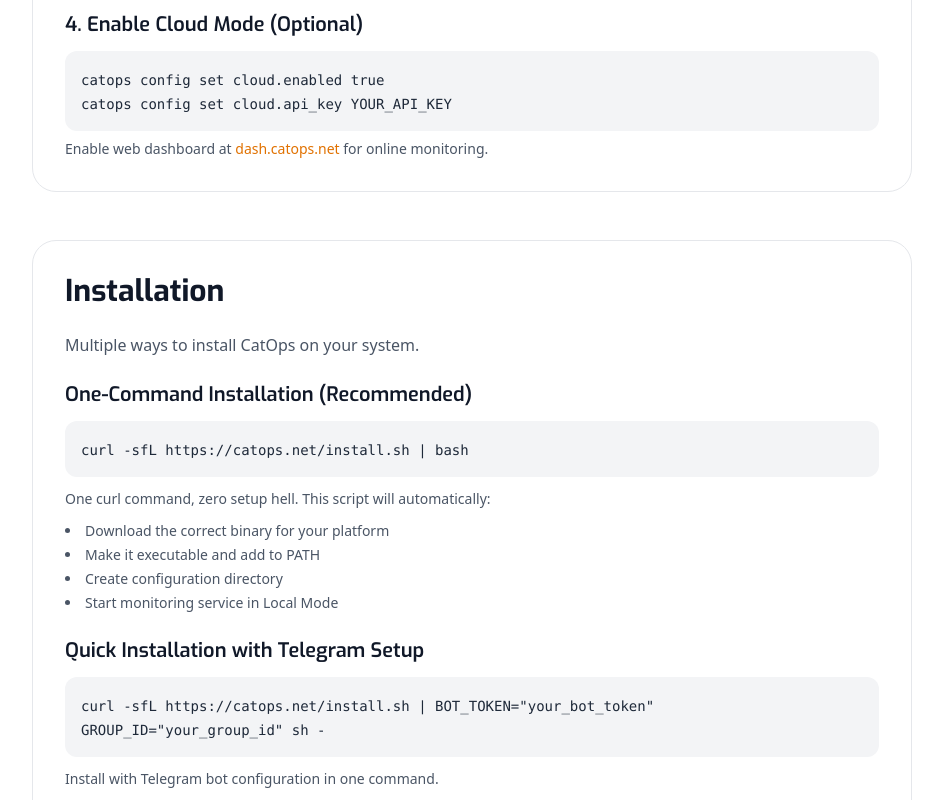
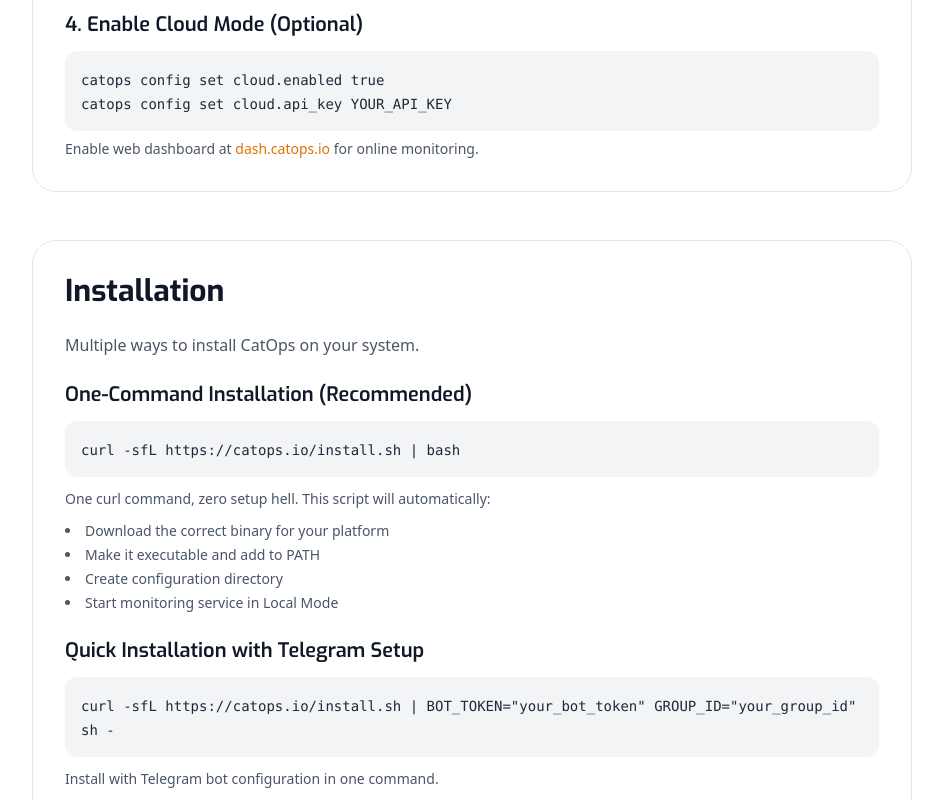
Before and after one commit to themilan1337/catops-landing, a Nuxt app: page /docs in a window 1280 px wide. Shown: the part 1200-2000 px from the top of the page, without its empty margins (320-1263 px from the left). Built offline with nearby package versions, Linux system fonts and the light colour scheme.

Commit message:
catops.net -> catops.io

```diff
--- a/app/layouts/default.vue
+++ b/app/layouts/default.vue
@@ -55,7 +55,7 @@
             <NuxtLink to="/contact" class="mr-4 hover:underline md:mr-6">Contact</NuxtLink>
           </li>
           <li>
-            <NuxtLink to="mailto:contact@catops.net" class="mr-4 hover:underline md:mr-6">E-Mail</NuxtLink>
+            <NuxtLink to="mailto:contact@catops.io" class="mr-4 hover:underline md:mr-6">E-Mail</NuxtLink>
           </li>
         </ul>
         <span class="text-sm text-gray-500 sm:text-center dark:text-gray-400">© 2025 <NuxtLink to="/" class="hover:underline">CatOps™</NuxtLink>. All Rights Reserved.</span>
--- a/app/pages/contact.vue
+++ b/app/pages/contact.vue
@@ -72,14 +72,14 @@
   ogTitle: 'Contact CatOps - Get Help with Server Monitoring Setup',
   ogDescription: 'Get in touch with us. We\'d love to hear from you and help with your server monitoring needs.',
   ogImage: '/images/catops-contact-og.jpg',
-  ogUrl: 'https://catops.net/contact',
+  ogUrl: 'https://catops.io/contact',
   ogType: 'website',
   twitterCard: 'summary_large_image',
   twitterTitle: 'Contact CatOps - We\'re Here to Help',
   twitterDescription: 'Have questions about server monitoring? Our team is ready to assist you 24/7.',
   twitterImage: '/images/catops-contact-og.jpg',
   robots: 'index, follow',
-  canonical: 'https://catops.net/contact'
+  canonical: 'https://catops.io/contact'
 })
 
 useSchemaOrg([
@@ -87,7 +87,7 @@
     '@type': 'ContactPage',
     name: 'Contact CatOps',
     description: 'Get in touch with CatOps for server monitoring support and enterprise solutions',
-    url: 'https://catops.net/contact'
+    url: 'https://catops.io/contact'
   },
   {
     '@type': 'Organization',
@@ -95,7 +95,7 @@
     contactPoint: {
       '@type': 'ContactPoint',
       contactType: 'customer service',
-      email: 'support@catops.net',
+      email: 'support@catops.io',
       availableLanguage: 'English'
     }
   }
@@ -220,7 +220,7 @@
                     <div class="mx-auto max-w-screen-sm text-center">
                         <h2 class="mb-4 text-4xl tracking-tight font-extrabold leading-tight text-zinc-900 dark:text-white">Ready to start monitoring?</h2>
                         <p class="mb-6 font-light text-zinc-500 dark:text-zinc-400 md:text-lg">Don't wait for issues to find you. Start monitoring your infrastructure today.</p>
-                        <a href="https://dash.catops.net/" class="text-white bg-amber-700 hover:bg-amber-800 focus:ring-4 focus:ring-amber-300 font-medium rounded-2xl text-sm px-5 py-2.5 mr-2 mb-2 dark:bg-amber-600 dark:hover:bg-amber-700 focus:outline-none dark:focus:ring-amber-800">Get Started Free</a>
+                        <a href="https://dash.catops.io/" class="text-white bg-amber-700 hover:bg-amber-800 focus:ring-4 focus:ring-amber-300 font-medium rounded-2xl text-sm px-5 py-2.5 mr-2 mb-2 dark:bg-amber-600 dark:hover:bg-amber-700 focus:outline-none dark:focus:ring-amber-800">Get Started Free</a>
                     </div>
                 </div>
             </section>
--- a/app/pages/docs.vue
+++ b/app/pages/docs.vue
@@ -7,14 +7,14 @@
   ogTitle: 'CatOps Documentation - Complete Server Monitoring Guide',
   ogDescription: 'Complete documentation to get you started with CatOps server monitoring. Quick setup to advanced configurations.',
   ogImage: '/images/catops-docs-og.jpg',
-  ogUrl: 'https://catops.net/docs',
+  ogUrl: 'https://catops.io/docs',
   ogType: 'website',
   twitterCard: 'summary_large_image',
   twitterTitle: 'CatOps Documentation - Complete Guide',
   twitterDescription: 'Everything you need to know about CatOps server monitoring. Comprehensive guides and examples.',
   twitterImage: '/images/catops-docs-og.jpg',
   robots: 'index, follow',
-  canonical: 'https://catops.net/docs'
+  canonical: 'https://catops.io/docs'
 })
 
 useSchemaOrg([
@@ -31,7 +31,7 @@
       name: 'CatOps',
       logo: {
         '@type': 'ImageObject',
-        url: 'https://catops.net/logo.png'
+        url: 'https://catops.io/logo.png'
       }
     },
     datePublished: '2024-01-01',
@@ -120,7 +120,7 @@
                                 <div>
                                     <h3 class="text-xl font-semibold text-gray-900 dark:text-white mb-3">1. Install CatOps</h3>
                                     <div class="bg-gray-100 dark:bg-gray-800 rounded-xl p-4">
-                                        <code class="text-sm text-gray-800 dark:text-gray-200">curl -sfL https://catops.net/install.sh | bash</code>
+                                        <code class="text-sm text-gray-800 dark:text-gray-200">curl -sfL https://catops.io/install.sh | bash</code>
                                     </div>
                                     <p class="text-sm text-gray-600 dark:text-gray-400 mt-2">One curl command, zero setup hell. Ultra-lightweight server monitoring tool.</p>
                                 </div>
@@ -152,7 +152,7 @@
                                     <div class="bg-gray-100 dark:bg-gray-800 rounded-xl p-4">
                                         <code class="text-sm text-gray-800 dark:text-gray-200">catops config set cloud.enabled true<br>catops config set cloud.api_key YOUR_API_KEY</code>
                                     </div>
-                                    <p class="text-sm text-gray-600 dark:text-gray-400 mt-2">Enable web dashboard at <a href="https://dash.catops.net" class="text-amber-600 hover:text-amber-700">dash.catops.net</a> for online monitoring.</p>
+                                    <p class="text-sm text-gray-600 dark:text-gray-400 mt-2">Enable web dashboard at <a href="https://dash.catops.io" class="text-amber-600 hover:text-amber-700">dash.catops.io</a> for online monitoring.</p>
                                 </div>
                             </div>
                         </div>
@@ -168,7 +168,7 @@
                                 <div>
                                     <h3 class="text-xl font-semibold text-gray-900 dark:text-white mb-3">One-Command Installation (Recommended)</h3>
                                     <div class="bg-gray-100 dark:bg-gray-800 rounded-xl p-4 mb-3">
-                                        <code class="text-sm text-gray-800 dark:text-gray-200">curl -sfL https://catops.net/install.sh | bash</code>
+                                        <code class="text-sm text-gray-800 dark:text-gray-200">curl -sfL https://catops.io/install.sh | bash</code>
                                     </div>
                                     <p class="text-sm text-gray-600 dark:text-gray-400 mb-3">One curl command, zero setup hell. This script will automatically:</p>
                                     <ul class="text-sm text-gray-600 dark:text-gray-400 list-disc list-inside space-y-1">
@@ -182,7 +182,7 @@
                                 <div>
                                     <h3 class="text-xl font-semibold text-gray-900 dark:text-white mb-3">Quick Installation with Telegram Setup</h3>
                                     <div class="bg-gray-100 dark:bg-gray-800 rounded-xl p-4 mb-3">
-                                        <code class="text-sm text-gray-800 dark:text-gray-200">curl -sfL https://catops.net/install.sh | BOT_TOKEN="your_bot_token" GROUP_ID="your_group_id" sh -</code>
+                                        <code class="text-sm text-gray-800 dark:text-gray-200">curl -sfL https://catops.io/install.sh | BOT_TOKEN="your_bot_token" GROUP_ID="your_group_id" sh -</code>
                                     </div>
                                     <p class="text-sm text-gray-600 dark:text-gray-400">Install with Telegram bot configuration in one command.</p>
                                 </div>
@@ -193,7 +193,7 @@
                                         <div>
                                             <h4 class="font-medium text-gray-900 dark:text-white mb-2">Linux (x86_64)</h4>
                                             <div class="bg-gray-100 dark:bg-gray-800 rounded-xl p-4">
-                                                <code class="text-sm text-gray-800 dark:text-gray-200">wget https://releases.catops.net/latest/catops-linux-amd64.tar.gz<br>tar -xzf catops-linux-amd64.tar.gz<br>sudo mv catops /usr/local/bin/</code>
+                                                <code class="text-sm text-gray-800 dark:text-gray-200">wget https://releases.catops.io/latest/catops-linux-amd64.tar.gz<br>tar -xzf catops-linux-amd64.tar.gz<br>sudo mv catops /usr/local/bin/</code>
                                             </div>
                                         </div>
                                         <div>
@@ -271,7 +271,7 @@
                                     <div class="space-y-3">
                                         <div>
                                             <h4 class="font-medium text-gray-900 dark:text-white mb-2">1. Get API Key</h4>
-                                            <p class="text-sm text-gray-600 dark:text-gray-400 mb-2">Visit <a href="https://dash.catops.net" class="text-blue-600 dark:text-blue-400 hover:underline">dash.catops.net</a> to create an account and get your API key.</p>
+                                            <p class="text-sm text-gray-600 dark:text-gray-400 mb-2">Visit <a href="https://dash.catops.io" class="text-blue-600 dark:text-blue-400 hover:underline">dash.catops.io</a> to create an account and get your API key.</p>
                                         </div>
 
                                         <div>
@@ -364,7 +364,7 @@
                             </div>
                             <h3 class="text-lg font-semibold text-gray-900 dark:text-white mb-2">Email Support</h3>
                             <p class="text-gray-500 dark:text-gray-400 mb-4">Get direct help from our support team via email.</p>
-                            <a href="mailto:support@catops.net" class="text-amber-600 hover:text-amber-700 font-medium">Contact Support →</a>
+                            <a href="mailto:support@catops.io" class="text-amber-600 hover:text-amber-700 font-medium">Contact Support →</a>
                         </div>
                         <div class="text-center">
                             <div class="w-16 h-16 bg-amber-100 dark:bg-amber-900/20 rounded-2xl flex items-center justify-center mx-auto mb-4">
@@ -386,7 +386,7 @@
                     <div class="mx-auto max-w-screen-sm text-center">
                         <h2 class="mb-4 text-4xl tracking-tight font-extrabold leading-tight text-gray-900 dark:text-white">Ready to start monitoring?</h2>
                         <p class="mb-6 font-light text-gray-500 dark:text-gray-400 md:text-lg">Follow our quick start guide and have CatOps running in minutes.</p>
-                        <a href="https://dash.catops.net/" class="text-white bg-amber-700 hover:bg-amber-800 focus:ring-4 focus:ring-amber-300 font-medium rounded-2xl text-sm px-5 py-2.5 mr-2 mb-2 dark:bg-amber-600 dark:hover:bg-amber-700 focus:outline-none dark:focus:ring-amber-800">Get Started Now</a>
+                        <a href="https://dash.catops.io/" class="text-white bg-amber-700 hover:bg-amber-800 focus:ring-4 focus:ring-amber-300 font-medium rounded-2xl text-sm px-5 py-2.5 mr-2 mb-2 dark:bg-amber-600 dark:hover:bg-amber-700 focus:outline-none dark:focus:ring-amber-800">Get Started Now</a>
                     </div>
                 </div>
             </section>
--- a/app/pages/index.vue
+++ b/app/pages/index.vue
@@ -31,22 +31,22 @@
     ogTitle: 'CatOps - AI-Powered Server Monitoring | Real-Time Alerts & Live Stats',
     ogDescription: 'Don\'t wait for production to go down. Know before it happens with CatOps AI-powered server monitoring.',
     ogImage: '/images/catops-og.jpg',
-    ogUrl: 'https://catops.net',
+    ogUrl: 'https://catops.io',
     ogType: 'website',
     twitterCard: 'summary_large_image',
     twitterTitle: 'CatOps - AI-Powered Server Monitoring',
     twitterDescription: 'Real-time server monitoring with AI-powered alerts. One curl command, zero setup hell.',
     twitterImage: '/images/catops-og.jpg',
     robots: 'index, follow',
-    canonical: 'https://catops.net'
+    canonical: 'https://catops.io'
 })
 
 useSchemaOrg([
     {
         '@type': 'Organization',
         name: 'CatOps',
-        url: 'https://catops.net',
-        logo: 'https://catops.net/logo.png',
+        url: 'https://catops.io',
+        logo: 'https://catops.io/logo.png',
         description: 'AI-powered server monitoring platform',
         sameAs: [
             'https://github.com/catops'
@@ -55,11 +55,11 @@
     {
         '@type': 'WebSite',
         name: 'CatOps',
-        url: 'https://catops.net',
+        url: 'https://catops.io',
         description: 'AI-powered server monitoring that sends real-time alerts and live stats to your Telegram or dashboard in seconds.',
         potentialAction: {
             '@type': 'SearchAction',
-            target: 'https://catops.net/search?q={search_term_string}',
+            target: 'https://catops.io/search?q={search_term_string}',
             'query-input': 'required name=search_term_string'
         }
     },
@@ -366,7 +366,7 @@
   <code class="text-xs">
     <span class="text-purple-600 dark:text-purple-400">import</span> <span class="text-blue-600 dark:text-blue-400">requests</span>
 
-    <span class="text-zinc-700 dark:text-zinc-300">url</span> <span class="text-zinc-600 dark:text-zinc-400">=</span> <span class="text-amber-600 dark:text-amber-300">"https://api.catops.net/"</span>
+    <span class="text-zinc-700 dark:text-zinc-300">url</span> <span class="text-zinc-600 dark:text-zinc-400">=</span> <span class="text-amber-600 dark:text-amber-300">"https://api.catops.io/"</span>
 
     <span class="text-zinc-700 dark:text-zinc-300">response</span> <span class="text-zinc-600 dark:text-zinc-400">=</span> <span class="text-blue-600 dark:text-blue-400">requests</span><span class="text-zinc-600 dark:text-zinc-400">.</span><span class="text-green-600 dark:text-green-400">get</span><span class="text-zinc-600 dark:text-zinc-400">(</span><span class="text-zinc-700 dark:text-zinc-300">url</span><span class="text-zinc-600 dark:text-zinc-400">)</span>
 
--- a/app/pages/pricing.vue
+++ b/app/pages/pricing.vue
@@ -7,14 +7,14 @@
   ogTitle: 'CatOps Pricing - Simple & Transparent Server Monitoring Plans',
   ogDescription: 'Simple, transparent pricing for every team size. Start with our free tier and scale as you grow.',
   ogImage: '/images/catops-pricing-og.jpg',
-  ogUrl: 'https://catops.net/pricing',
+  ogUrl: 'https://catops.io/pricing',
   ogType: 'website',
   twitterCard: 'summary_large_image',
   twitterTitle: 'CatOps Pricing - Simple & Transparent Plans',
   twitterDescription: 'Choose the perfect plan for your monitoring needs. Start free, scale as you grow.',
   twitterImage: '/images/catops-pricing-og.jpg',
   robots: 'index, follow',
-  canonical: 'https://catops.net/pricing'
+  canonical: 'https://catops.io/pricing'
 })
 
 useSchemaOrg([
--- a/nuxt.config.ts
+++ b/nuxt.config.ts
@@ -42,7 +42,7 @@
     redirectToCanonicalSiteUrl: true
   },
   site: {
-    url: 'https://catops.net',
+    url: 'https://catops.io',
     name: 'CatOps',
     description: 'AI-powered server monitoring that sends real-time alerts and live stats to your Telegram or dashboard in seconds. One curl command, zero setup hell.',
     defaultLocale: 'en'
```
Also changed, not shown: builderrors.txt, 1 other file (tests, documents, lock files or other folders).
